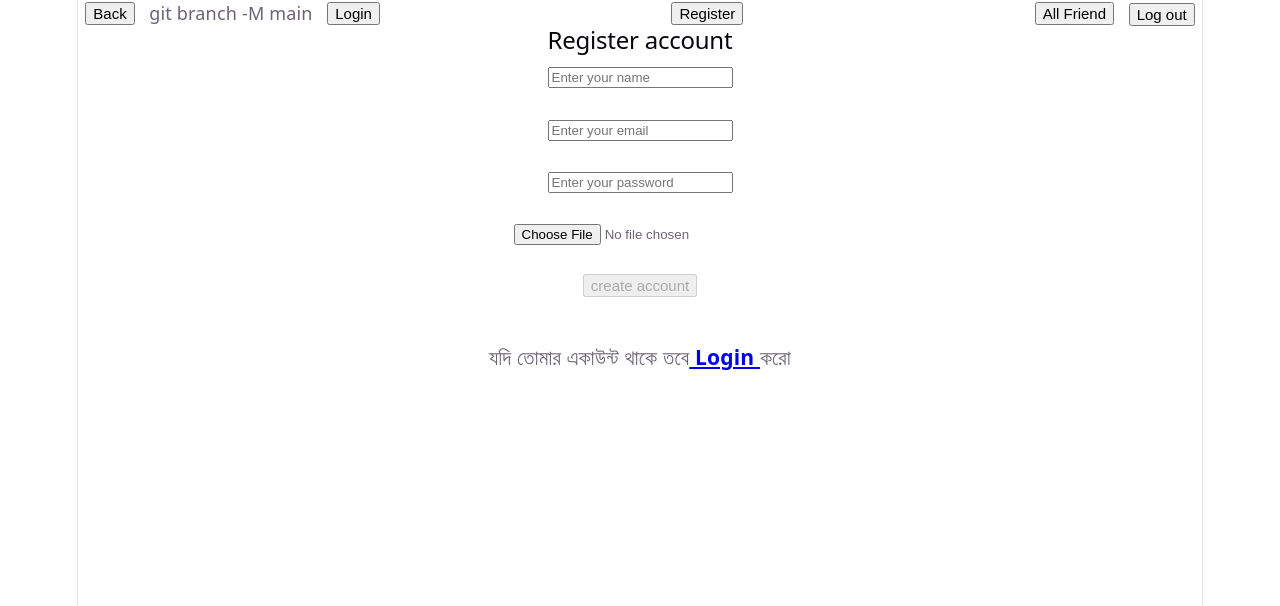
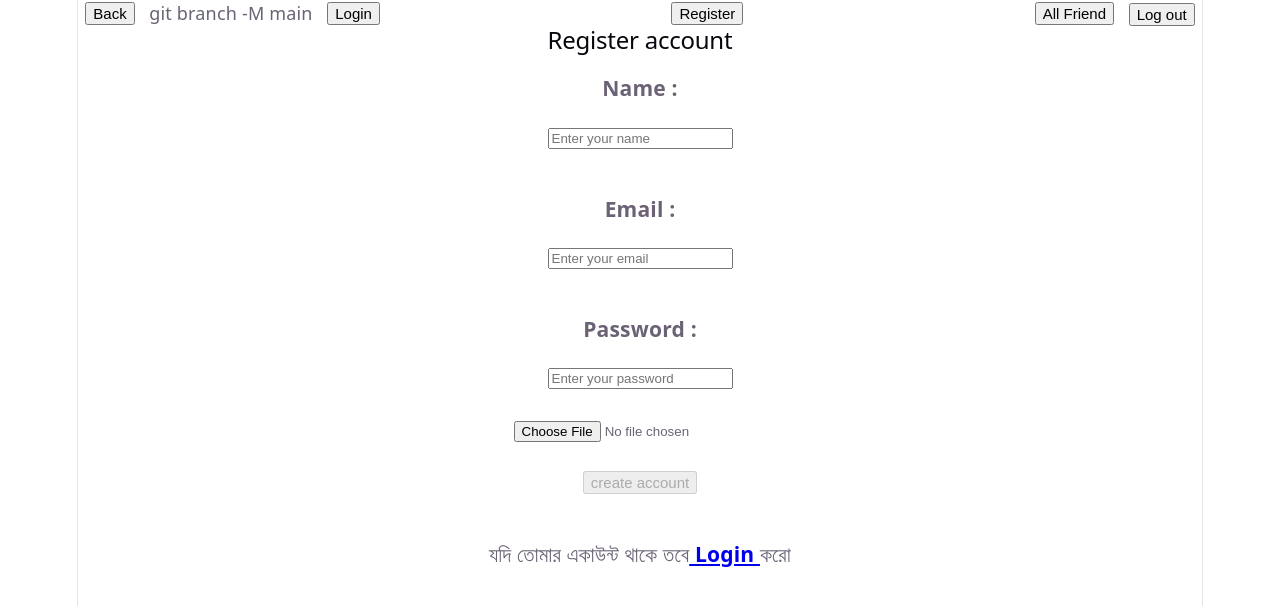
Before and after one commit to mdsifat476196-maker/frontend, a React app: page /register in a window 1280 px wide. Shown: the top 606 px of the page. Built offline with nearby package versions, Linux system fonts and the light colour scheme; the HTML template or start-up script is replaced by a standard one.

Commit message:
Update Register.jsx

```diff
--- a/src/Register.jsx
+++ b/src/Register.jsx
@@ -89,8 +89,11 @@ function Register() {
             <center>
                 <Nav />
                 <h2>Register account</h2>
+                <h3>Name : </h3>
                 <input type="text" name="name" id="name" placeholder="Enter your name" value={name} onChange={(e) => setName(e.target.value)} required /><br /><br />
+                <h3>Email : </h3>
                 <input type="email" name="email" id="email" placeholder="Enter your email" value={email} onChange={(e) => setEmail(e.target.value)} required /><br /><br />
+                <h3>Password : </h3>
                 <input type="password" name="password" id="password" placeholder="Enter your password" value={password} onChange={(e) => setPassword(e.target.value)} required /><br /><br />
 
                 <input type="file" accept="image/*" onChange={(e) =>
```
